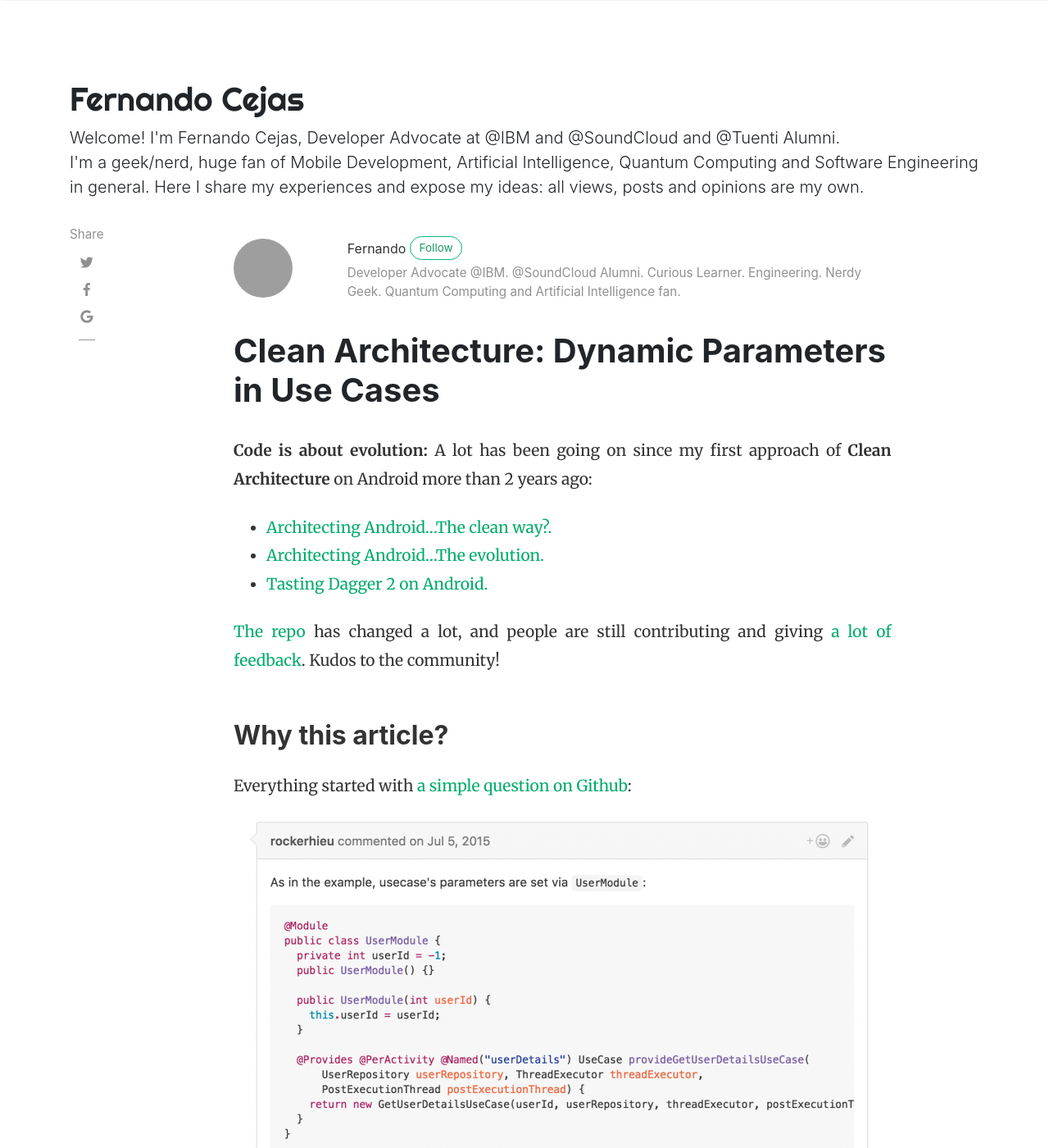
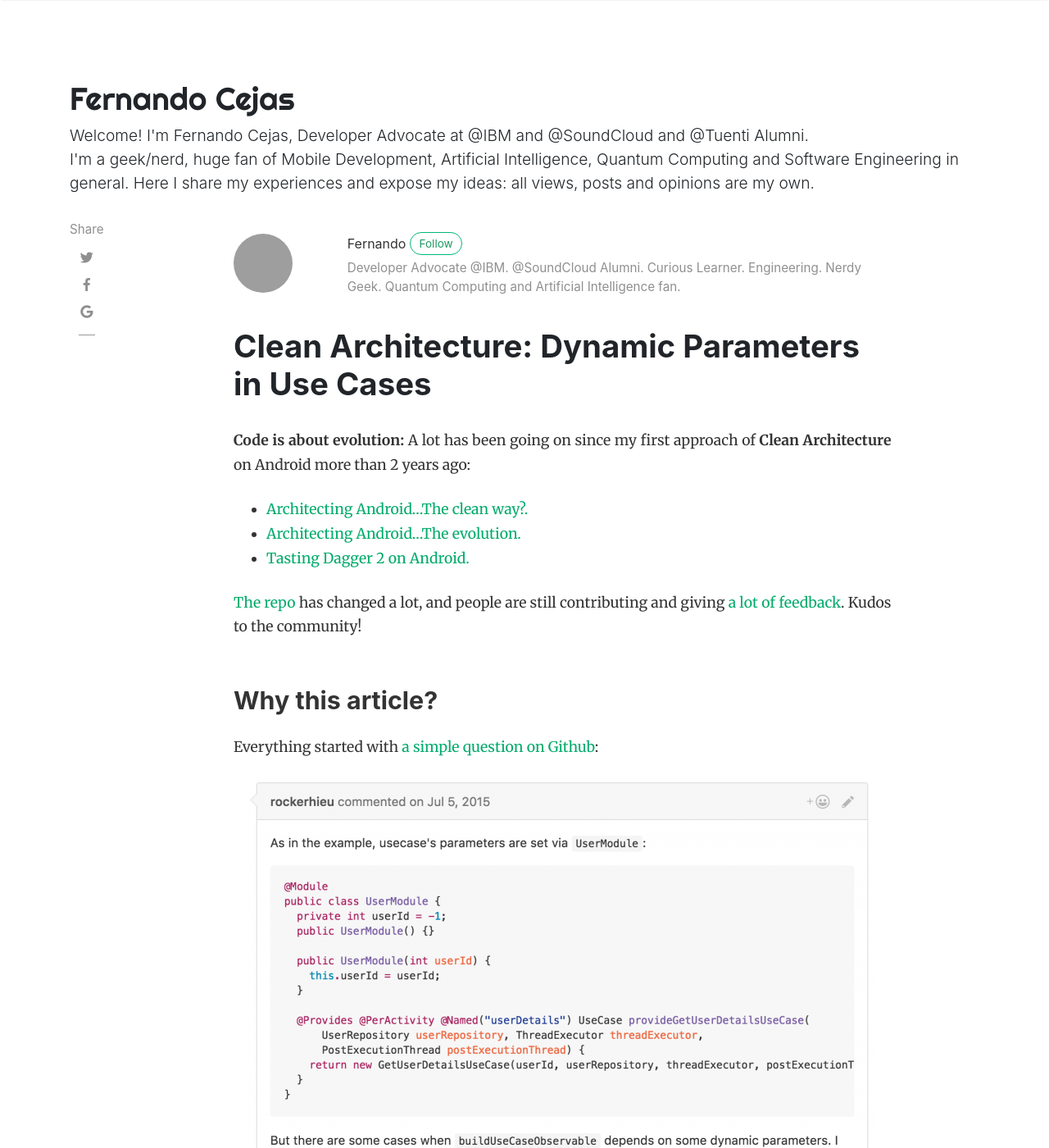
Before and after one commit to android10/legacy-android10.github.io, a Jekyll site: the page built from _posts/2016-12-24-clean-architecture-dynamic-parameters-in-use-cases.md, in a window 1280 px wide and 1400 px high. Shown: the whole window at 82% size. Built offline with Jekyll 4.4.1, drawn with Linux system fonts in a browser that asks for light colours; nearby versions of some CDN libraries; comment, search, counter and statistics services are not loaded; grey boxes are pictures that could not be loaded.

Commit message:
Change font size.

```diff
--- a/assets/css/screen.css
+++ b/assets/css/screen.css
@@ -241,10 +241,23 @@ License: https://www.wowthemes.net/freebies-license/
  .link-dark {
      color:rgba(0,0,0,.8);
 }
+ .lead {
+    font-size: 1.20rem;
+    font-weight: 300;
+}
+ .h1, h1 {
+    font-size: 2.4rem;
+}
+ .h2, h2 {
+    font-size: 1.9rem;
+}
+ .h3, h3 {
+    font-size: 1.7rem;
+}
  .article-post {
      font-family:Merriweather;
-     font-size:1.2rem;
-     line-height:1.8;
+     font-size:1.1rem;
+     line-height:1.7;
      color:rgba(0,0,0,.8);
 }
  blockquote {
```
